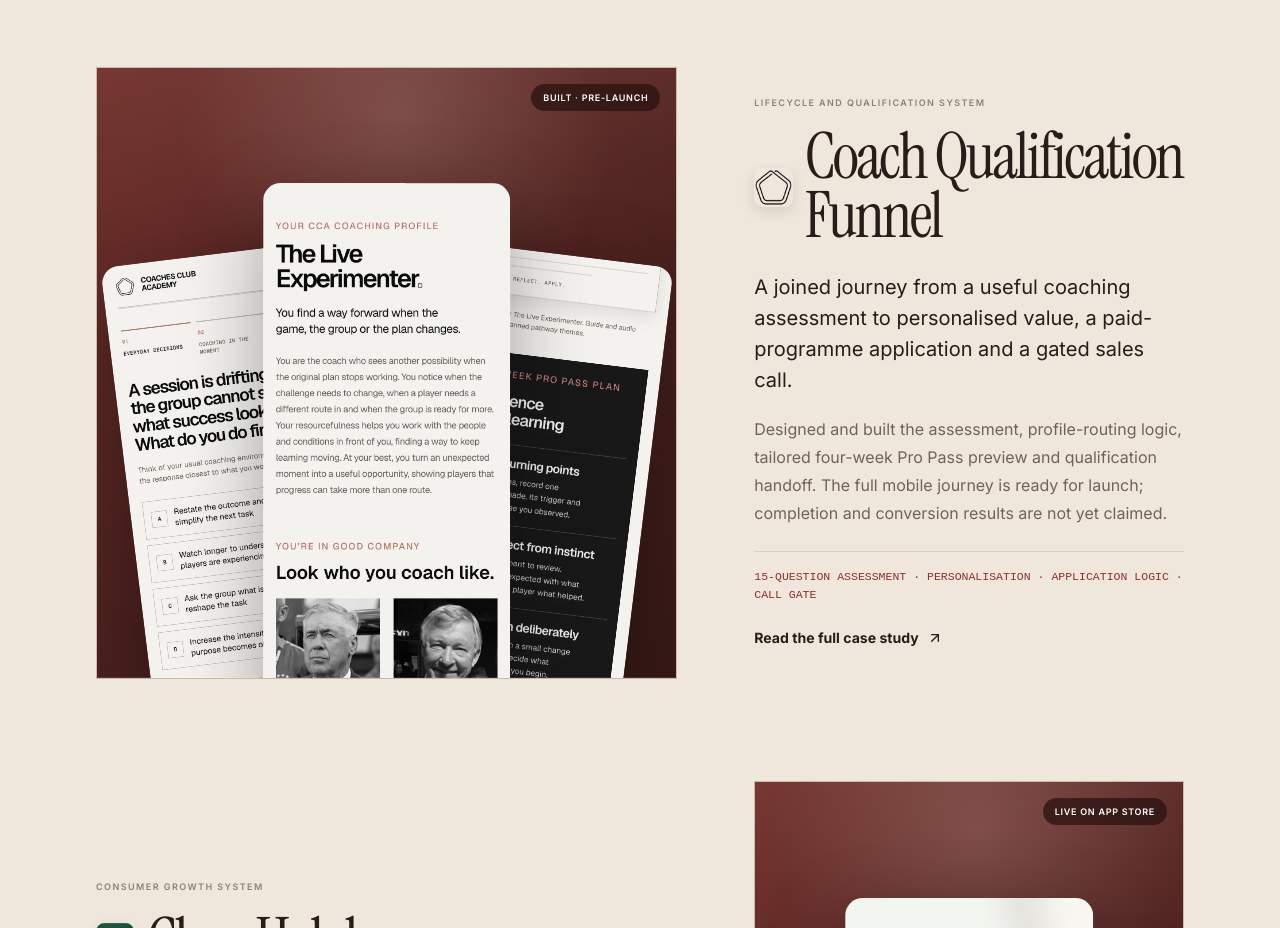
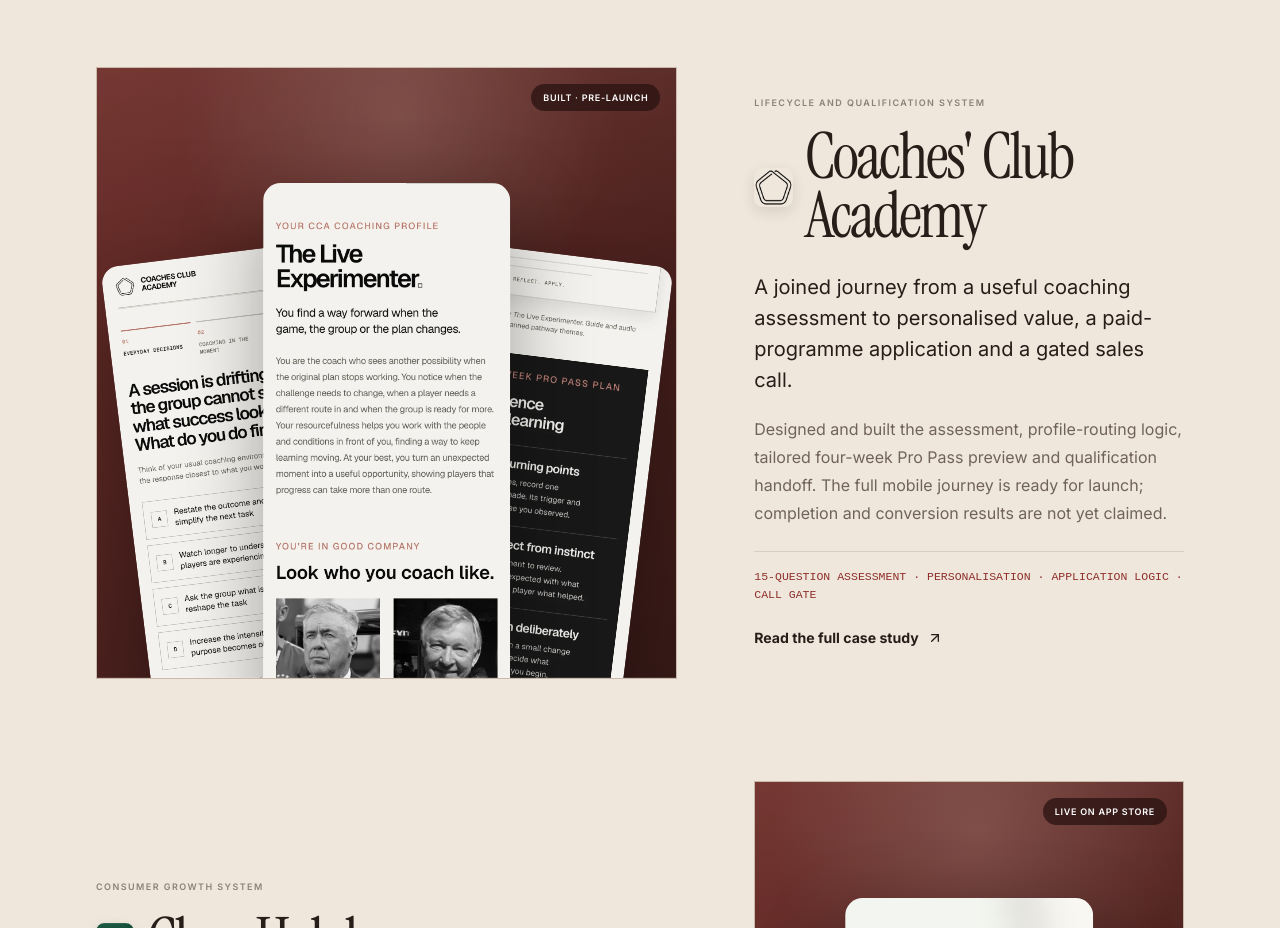
Before and after one commit to u-kaushik/utkarsh-portfolio, a React (Vite) app: page /growth in a window 1280 px wide. Shown: the part 4283-5211 px from the top of the page. Built offline with nearby package versions, Linux system fonts and the light colour scheme.

Commit message:
Rename coaching funnel project

```diff
--- a/src/components/ProjectIcon.jsx
+++ b/src/components/ProjectIcon.jsx
@@ -23,6 +23,7 @@
   'propfolio': 'propfolio',
   'coach qualification funnel': 'coaching-funnel',
   'coaching funnel': 'coaching-funnel',
+  "coaches' club academy": 'coaching-funnel',
 }
 
 export function projectSlug(value = '') {
--- a/src/pages/Growth.jsx
+++ b/src/pages/Growth.jsx
@@ -19,7 +19,7 @@
   {
     slug: 'coaching-funnel',
     label: 'Lifecycle and qualification system',
-    title: 'Coach Qualification Funnel',
+    title: "Coaches' Club Academy",
     summary: 'A joined journey from a useful coaching assessment to personalised value, a paid-programme application and a gated sales call.',
     work: 'Designed and built the assessment, profile-routing logic, tailored four-week Pro Pass preview and qualification handoff. The full mobile journey is ready for launch; completion and conversion results are not yet claimed.',
     signal: '15-question assessment · Personalisation · Application logic · Call gate',
--- a/src/projects.js
+++ b/src/projects.js
@@ -1,7 +1,7 @@
 const projectCatalog = [
   {
     slug: "coaching-funnel",
-    title: "Coach Qualification Funnel",
+    title: "Coaches' Club Academy",
     type: "Marketing operations · Lifecycle funnel",
     status: "Built · Pre-launch",
     cover: "/work/coaching-funnel/02-results.webp",
```
